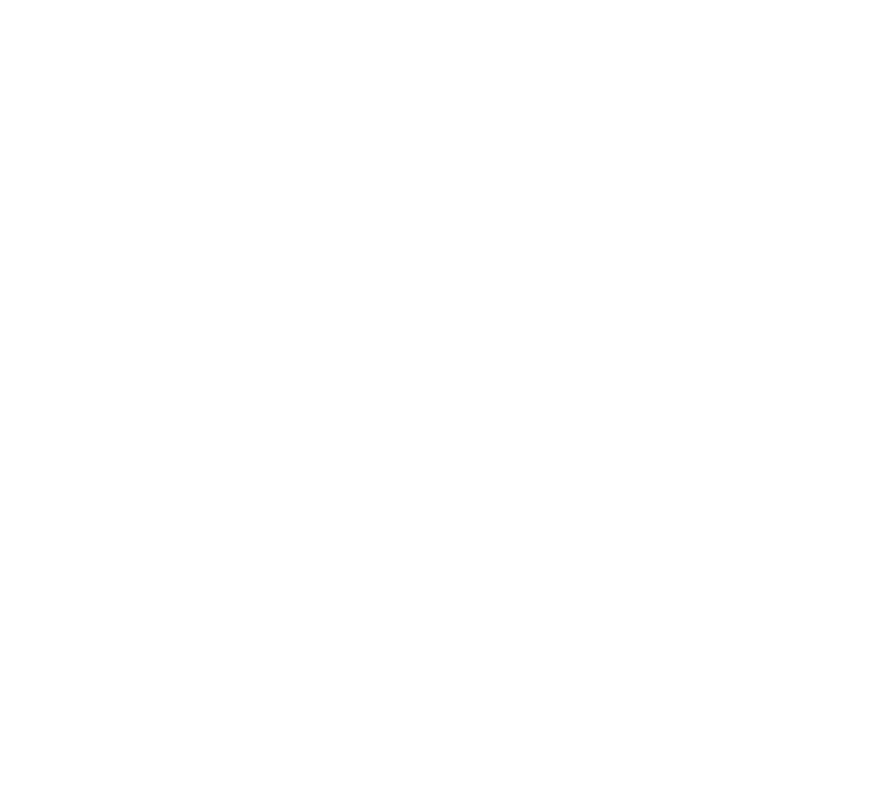
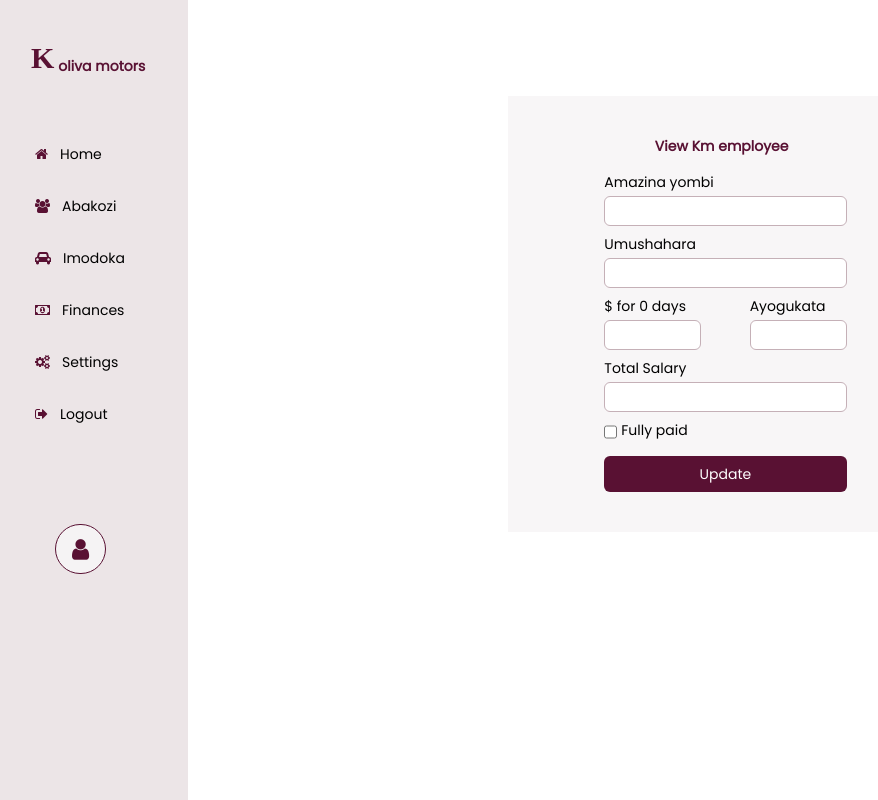
Before and after one commit to dianKoliva/kmFront, a React (Vite) app: page /abakozi/view in a window 1280 px wide. Shown: the whole page, without its empty margins (25-903 px from the left). Built offline with nearby package versions, Linux system fonts and the light colour scheme; a web font is replaced by a local one.

Commit message:
new changes

```diff
--- a/src/App.jsx
+++ b/src/App.jsx
@@ -11,19 +11,55 @@ import Abatarishyurwa  from "./components/employees/Abatarishyurwa";
 import Abatagikora from "./components/employees/Abatagikora";
 import Abaje from "./components/employees/Abaje"
 import Register from  "./components/employees/RegisterEmp"
-
+import axios from 'axios';
 import {Context} from "./Context"
 
 
 function App() {
+
+  //variables
   const [count, setCount] = useState(0)
   const [showDeactivate,setShowDeactivate]=useState(false)
   const [employee_to_diactivate,setEmployee_to_diactivate]=useState({})
+  const [details,setDetails]=useState({})
+  const [users,setUsers]=useState([])
+  const base="http://localhost:3050/km"
+
+
+  //functions
+
+  const fetch=async()=>{
+    axios.get(`${base}/abakozi/`)
+    .then(res=>{
+               var hold=[];
+               hold=res.data.abakozi
+
+               var hold2=[];
+                       for(var i=0;i<hold.length;i++){
+            if(hold[i].status=="active"){
+              hold2.push(hold[i])
+            }
+
+        }
+
+
+        setUsers(hold2);
+
+    })
+    .catch(err=>{
+        console.log(err);
+    })
+}
+
 
   return (
     <Context.Provider value={{
       showDeactivate,setShowDeactivate,
+      details,setDetails,
       employee_to_diactivate,setEmployee_to_diactivate,
+      users,setUsers,
+      fetch
+
 
       }}>
     <div className="App">
@@ -33,7 +69,7 @@ function App() {
     <Route path="/" exact component={Login} />
     <Route path="/signup" exact component={ Signup } />
     <Route path="/abakozi" exact component={ ListEmp } />
-    <Route path="/abakozi/details" exact component={ ViewEmp } />
+    <Route path="/abakozi/view" exact component={ ViewEmp } />
     <Route path="/abakozi/abatarishyurwa" exact component={ Abatarishyurwa } />
     <Route path="/abakozi/abatagikora" exact component={ Abatagikora } />
     <Route path="/abakozi/abaje" exact component={ Abaje } />
--- a/src/components/employees/ListEmp.jsx
+++ b/src/components/employees/ListEmp.jsx
@@ -2,28 +2,29 @@ import React, { useContext, useEffect, useState } from "react";
 import Dashboard from '../../layouts/Dashboard'
 import 'animate.css';
 import { Link } from 'react-router-dom';
-import axios from 'axios';
+
 import moment from 'moment';
 import Diactivate from "../small/Diactivate";
 import { Context } from '../../Context';
+import { useHistory } from "react-router-dom";
 const ListEmp = () => {
     const base="http://localhost:3050/km"
-    const [users,setUsers]=useState([])
+
     const {showDeactivate,setShowDeactivate}=useContext(Context)
     const {employee_to_diactivate,setEmployee_to_diactivate}=useContext(Context)
     const {confirm_deactivate,setConfirm_deactivate}=useContext(Context)
+    const {details,setDetails,}=useContext(Context)
+    const{users,setUsers}=useContext(Context)
+    const {fetch}=useContext(Context)
+    const history=useHistory()
 
+   const see=(dat)=>{
+    setDetails(dat);
+    history.push("/abakozi/view")
+   }
 
-    useEffect(async()=>{
-        axios.get(`${base}/abakozi/`)
-        .then(res=>{
-            setUsers(res.data.abakozi);
-
-
-        })
-        .catch(err=>{
-            console.log(err);
-        })
+    useEffect(()=>{
+        fetch()
     },[])
     return (
         <div >
@@ -78,15 +79,15 @@ const ListEmp = () => {
 <th width="2"></th>
 </thead>
 <tbody>
-    {users?users.map((data,num)=>{
+    {users?users.map((dat,num)=>{
 return(
 <tr className='py-2' key={num}>
 
-<td className=' text-left'> {data.amazina}</td>
-<td>{data.nimero}</td>
-<td>{ moment(data.created_at).format('L') }</td>
-<td><i onClick={()=>{setShowDeactivate(true);setEmployee_to_diactivate(data)}} className="fa cursor-pointer text-def fa-window-close"></i></td>
-<td><i className="fa cursor-pointer text-def fa-chevron-right"></i></td>
+<td className=' text-left'> {dat.amazina}</td>
+<td>{dat.nimero}</td>
+<td>{ moment(dat.created_at).format('L') }</td>
+<td><i onClick={()=>{setShowDeactivate(true);setEmployee_to_diactivate(dat)}} className="fa cursor-pointer text-def fa-window-close"></i></td>
+<td><i onClick={()=>see(dat)} className="fa cursor-pointer text-def fa-chevron-right"></i></td>
 </tr>
 )
     }):null}
--- a/src/components/employees/ViewEmp.jsx
+++ b/src/components/employees/ViewEmp.jsx
@@ -1,8 +1,16 @@
 import React from 'react'
+import { useContext, useState } from 'react/cjs/react.development';
+import { Context } from '../../Context';
 import Dashboard from '../../layouts/Dashboard'
 
 const ViewEmp = () => {
     const days=0;
+    const {details,setDetails}=useContext(Context)
+    const [amazina,setAmazina]=useState(details.amazina)
+    const [nimero,setNimero]=useState(details.nimero);
+    const [umushahara,setUmushahara]=useState(details.umushahara)
+
+
     return (
            <Dashboard>
 
@@ -12,11 +20,20 @@ const ViewEmp = () => {
   " className='pl-14 mt-2'>
  <div>
     <p>Amazina yombi</p>
-    <input spellCheck="false" className=' px-2 py-1   mt-1 focus:outline-none border rounded-md w-10/12 ' type="text" />
+    <input
+
+    value={amazina}
+    onChange={(e)=>setAmazina(e.target.value)}
+
+
+
+    spellCheck="false" className=' px-2 py-1   mt-1 focus:outline-none border rounded-md w-10/12 ' type="text" />
     </div>
  <div className='mt-2'>
     <p>Umushahara</p>
-    <input spellCheck="false" className=' px-2 py-1   mt-1 focus:outline-none border rounded-md w-10/12 ' type="text" />
+    <input value={umushahara}
+    onChange={(e)=>{setUmushahara(e.target.value)}}
+    spellCheck="false" className=' px-2 py-1   mt-1 focus:outline-none border rounded-md w-10/12 ' type="text" />
     </div>
     <div>
         <div className='flex mt-2'>
@@ -45,7 +62,7 @@ const ViewEmp = () => {
     </div>
 
 <div className='mt-4'>
-    <button className='bg-def text-white text-sm w-10/12 rounded-md py-2'>Save</button>
+    <button className='bg-def text-white text-sm w-10/12 rounded-md py-2'>Update</button>
 </div>
 
 
--- a/src/components/small/Diactivate.jsx
+++ b/src/components/small/Diactivate.jsx
@@ -7,14 +7,15 @@ const Diactivate = () => {
   const base="http://localhost:3050/km"
     const [close,setClose]=useState(false)
     const {showDeactivate,setShowDeactivate}=useContext(Context)
-
     const {employee_to_diactivate,setEmployee_to_diactivate}=useContext(Context)
+    const {fetch}=useContext(Context)
 
 
     const diactivate=async()=>{
 
       axios.put(`${base}/abakozi/disable/${employee_to_diactivate._id}`)
       .then((resp)=>{
+        fetch()
         console.log(resp);
       })
       .catch((err)=>{
@@ -34,7 +35,7 @@ const Diactivate = () => {
 <p className='pt-2 '>
 Ntabwo uyu mukozi agikora muri company yacu
 </p>
-<button onClick={()=>diactivate()} className='bg-def  text-white px-5 py-1 rounded-sm  cursor-pointer mt-4'>Yes</button>
+<button onClick={()=>{diactivate();setShowDeactivate(false)}} className='bg-def  text-white px-5 py-1 rounded-sm  cursor-pointer mt-4'>Yes</button>
 
 
  </div>
```
